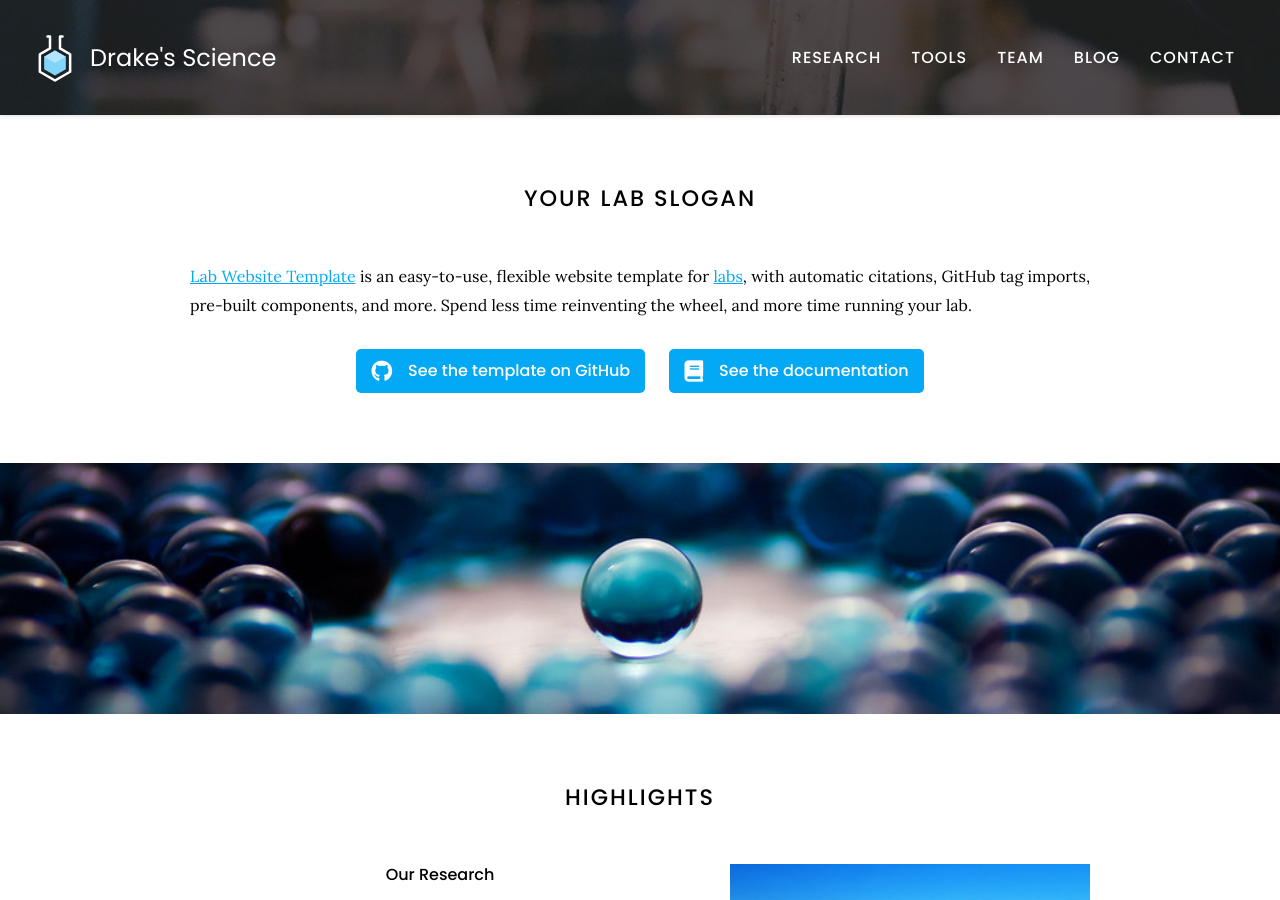
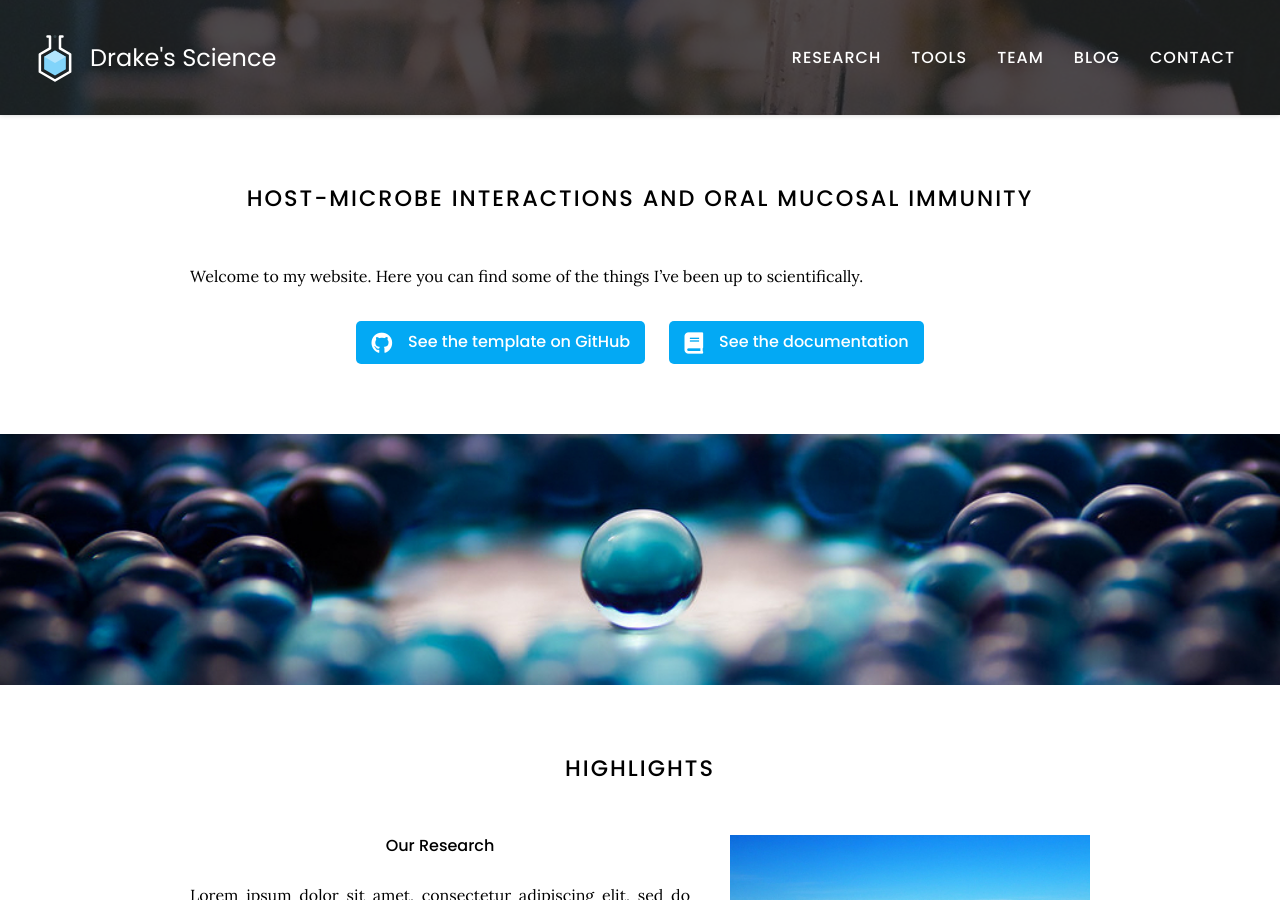
Before and after one commit to williamsdrake/williamsdrake.github.io, a Jekyll site: the page built from index.md, in a window 1280 px wide and 900 px high. Built offline with Jekyll 4.4.1, drawn with Linux system fonts in a browser that asks for light colours; nearby versions of some CDN libraries.

Commit message:
Update index.md

```diff
--- a/index.md
+++ b/index.md
@@ -2,10 +2,9 @@
 title: Home
 ---
 
-# Your Lab Slogan
+# Host-microbe interactions and oral mucosal immunity
 
-[Lab Website Template](https://github.com/greenelab/lab-website-template) is an easy-to-use, flexible website template for [labs](https://www.greenelab.com/), with automatic citations, GitHub tag imports, pre-built components, and more.
-Spend less time reinventing the wheel, and more time running your lab.
+Welcome to my website. Here you can find some of the things I've been up to scientifically.
 
 {%
   include link.html
```
